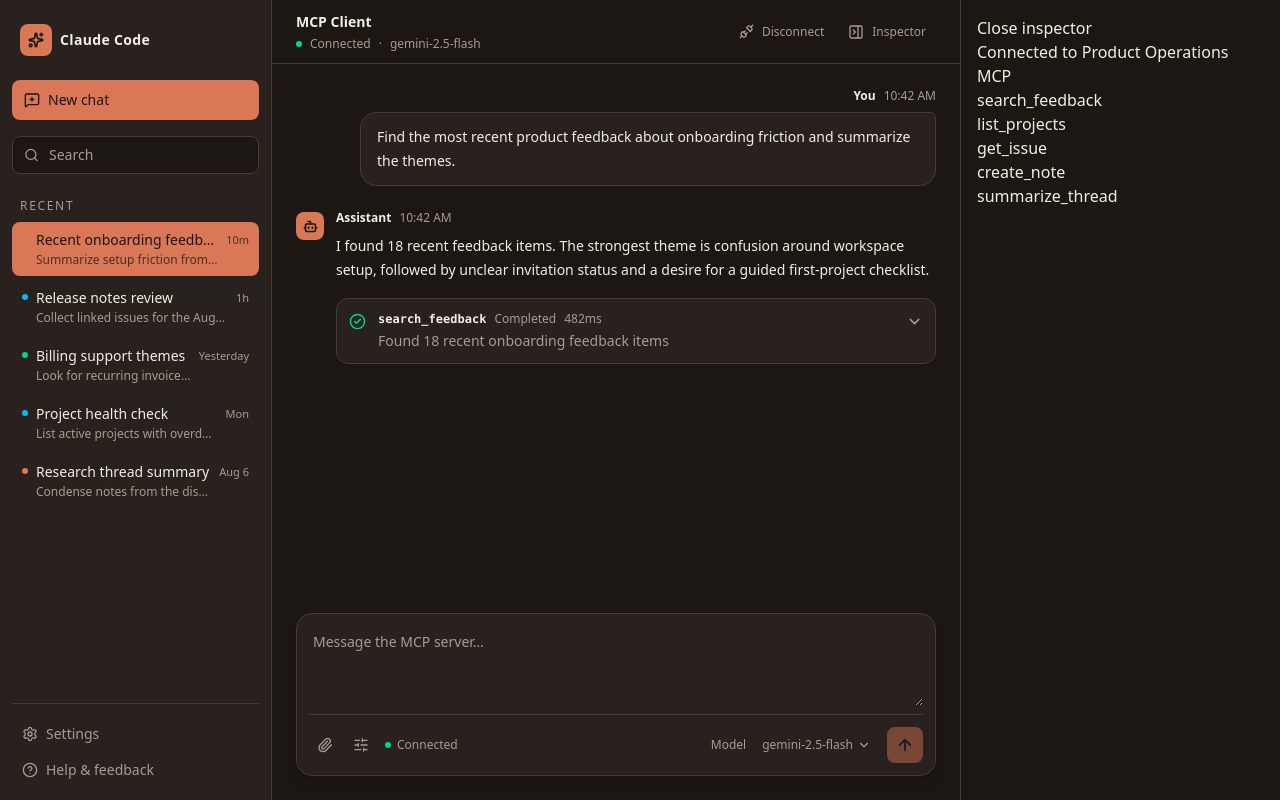
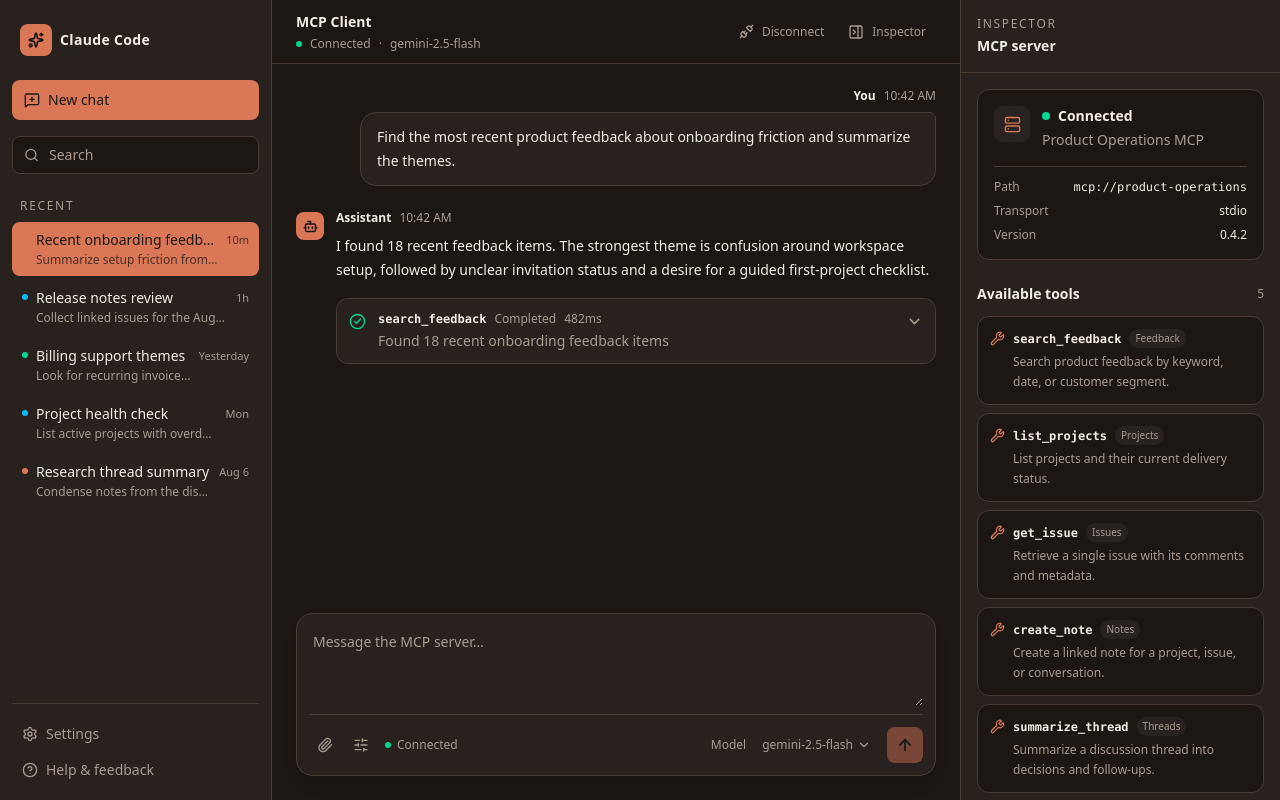
Before and after one commit to salman0butt/mcp-client, a React (Vite) app in the folder client/: page / in a window 1280 px wide. Built offline with nearby package versions, Linux system fonts and the light colour scheme.

Commit message:
feat: add MCP inspector

```diff
--- a/client/src/App.tsx
+++ b/client/src/App.tsx
@@ -2,6 +2,7 @@
 import { ChatHeader } from "./components/ChatHeader";
 import { Composer } from "./components/Composer";
 import { ConversationView } from "./components/ConversationView";
+import { Inspector } from "./components/Inspector";
 import { Sidebar } from "./components/Sidebar";
 import {
   availableTools,
@@ -9,7 +10,7 @@
   recentConversations,
   serverInfo,
 } from "./data";
-import type { Message, ServerInfo, ServerTool } from "./types";
+import type { Message } from "./types";
 
 const createId = (prefix: string) =>
   `${prefix}-${globalThis.crypto?.randomUUID?.() ?? Date.now().toString()}`;
@@ -98,7 +99,7 @@
   };
 
   return (
-    <main className="flex h-screen min-h-screen bg-[var(--color-espresso)] text-[var(--color-cream)]">
+    <main className="flex h-screen min-h-screen overflow-hidden bg-[var(--color-espresso)] text-[var(--color-cream)]">
       <Sidebar
         conversations={filteredConversations}
         searchQuery={searchQuery}
@@ -133,20 +134,3 @@
     </main>
   );
 }
-
-type InspectorProps = {
-  isConnected: boolean;
-  serverInfo: ServerInfo;
-  availableTools: ServerTool[];
-  onClose: () => void;
-};
-
-function Inspector({ isConnected, serverInfo, availableTools, onClose }: InspectorProps) {
-  return (
-    <aside className="w-80 shrink-0 border-l border-[var(--color-border)] p-4">
-      <button type="button" onClick={onClose}>Close inspector</button>
-      <p>{isConnected ? "Connected" : "Disconnected"} to {serverInfo.name}</p>
-      <ul>{availableTools.map((tool) => <li key={tool.name}>{tool.name}</li>)}</ul>
-    </aside>
-  );
-}
--- /dev/null
+++ b/client/src/components/Inspector.tsx
@@ -0,0 +1,124 @@
+import { Activity, CheckCircle2, Clock3, Server, WifiOff, Wrench, X } from "lucide-react";
+import type { ServerInfo, ServerTool } from "../types";
+
+type InspectorProps = {
+  isConnected: boolean;
+  serverInfo: ServerInfo;
+  availableTools: ServerTool[];
+  onClose: () => void;
+};
+
+const recentActivity = [
+  { label: "Connected to server", time: "10:42 AM", Icon: CheckCircle2, className: "text-emerald-400" },
+  { label: "Tool catalog synchronized", time: "10:41 AM", Icon: Activity, className: "text-[var(--color-terracotta)]" },
+  { label: "stdio transport ready", time: "10:40 AM", Icon: Clock3, className: "text-[var(--color-taupe)]" },
+] as const;
+
+export function Inspector({ isConnected, serverInfo, availableTools, onClose }: InspectorProps) {
+  const connectionLabel = isConnected ? "Connected" : "Disconnected";
+
+  return (
+    <aside
+      aria-label="MCP inspector"
+      className="inspector-panel fixed inset-y-0 right-0 z-10 flex w-full max-w-80 shrink-0 flex-col border-l border-[var(--color-border)] bg-[var(--color-charcoal)] shadow-2xl shadow-black/30 xl:static xl:z-auto xl:w-80 xl:shadow-none"
+    >
+      <div className="flex items-center justify-between border-b border-[var(--color-border)] px-4 py-4">
+        <div>
+          <p className="text-xs font-medium uppercase tracking-[0.14em] text-[var(--color-taupe)]">Inspector</p>
+          <h2 className="mt-1 text-sm font-semibold text-[var(--color-cream)]">MCP server</h2>
+        </div>
+        <button
+          aria-label="Close inspector"
+          className="inline-flex size-9 items-center justify-center rounded-lg text-[var(--color-taupe)] transition-colors hover:bg-white/5 hover:text-[var(--color-cream)] xl:hidden"
+          type="button"
+          onClick={onClose}
+        >
+          <X aria-hidden="true" size={17} />
+        </button>
+      </div>
+
+      <div className="min-h-0 flex-1 space-y-6 overflow-y-auto p-4">
+        <section aria-labelledby="connection-heading" className="rounded-xl border border-[var(--color-border)] bg-[var(--color-espresso)] p-4">
+          <div className="flex items-start gap-3">
+            <span className="flex size-9 shrink-0 items-center justify-center rounded-lg bg-white/5 text-[var(--color-terracotta)]">
+              {isConnected ? <Server aria-hidden="true" size={17} /> : <WifiOff aria-hidden="true" size={17} />}
+            </span>
+            <div className="min-w-0">
+              <div className="flex items-center gap-2">
+                <span
+                  aria-hidden="true"
+                  className={`size-2 rounded-full ${isConnected ? "bg-emerald-400" : "bg-[var(--color-terracotta)]"}`}
+                />
+                <p id="connection-heading" className="text-sm font-semibold text-[var(--color-cream)]">
+                  {connectionLabel}
+                </p>
+              </div>
+              <p className="mt-1 truncate text-sm text-[var(--color-taupe)]">{serverInfo.name}</p>
+            </div>
+          </div>
+
+          <dl className="mt-4 space-y-2 border-t border-[var(--color-border)] pt-3 text-xs">
+            <ConnectionDetail label="Path" value={serverInfo.path} mono />
+            <ConnectionDetail label="Transport" value={serverInfo.transport} />
+            <ConnectionDetail label="Version" value={serverInfo.version} />
+          </dl>
+        </section>
+
+        <section aria-labelledby="tools-heading">
+          <div className="flex items-center justify-between">
+            <h2 id="tools-heading" className="text-sm font-semibold text-[var(--color-cream)]">Available tools</h2>
+            <span className="text-xs text-[var(--color-taupe)]">{availableTools.length}</span>
+          </div>
+          <ul className="mt-3 space-y-2">
+            {availableTools.map((tool) => (
+              <li key={tool.name}>
+                <ToolCatalogCard tool={tool} />
+              </li>
+            ))}
+          </ul>
+        </section>
+
+        <section aria-labelledby="activity-heading">
+          <h2 id="activity-heading" className="text-sm font-semibold text-[var(--color-cream)]">Recent activity</h2>
+          <ul className="mt-3 space-y-3 border-l border-[var(--color-border)] pl-4">
+            {recentActivity.map(({ label, time, Icon, className }) => (
+              <li key={label} className="relative flex gap-2 text-xs">
+                <Icon aria-hidden="true" className={`absolute -left-[1.57rem] top-0 size-4 bg-[var(--color-charcoal)] ${className}`} />
+                <span className="min-w-0 flex-1 text-[var(--color-taupe)]">{label}</span>
+                <time className="shrink-0 text-[var(--color-taupe)]">{time}</time>
+              </li>
+            ))}
+          </ul>
+        </section>
+      </div>
+    </aside>
+  );
+}
+
+function ConnectionDetail({ label, value, mono = false }: { label: string; value: string; mono?: boolean }) {
+  return (
+    <div className="flex items-start justify-between gap-3">
+      <dt className="shrink-0 text-[var(--color-taupe)]">{label}</dt>
+      <dd className={`min-w-0 break-all text-right text-[var(--color-cream)] ${mono ? "font-mono" : ""}`}>{value}</dd>
+    </div>
+  );
+}
+
+function ToolCatalogCard({ tool }: { tool: ServerTool }) {
+  return (
+    <article className="rounded-xl border border-[var(--color-border)] bg-[var(--color-espresso)] p-3 transition-colors hover:bg-white/[0.03]">
+      <div className="flex items-start gap-2">
+        <Wrench aria-hidden="true" className="mt-0.5 shrink-0 text-[var(--color-terracotta)]" size={15} />
+        <div className="min-w-0">
+          <div className="flex flex-wrap items-center gap-x-2 gap-y-1">
+            <code className="break-all text-xs font-semibold text-[var(--color-cream)]">{tool.name}</code>
+            <span className="rounded-full bg-white/5 px-1.5 py-0.5 text-[10px] font-medium text-[var(--color-taupe)]">
+              {tool.category}
+            </span>
+          </div>
+          <p className="mt-1 text-xs leading-5 text-[var(--color-taupe)]">{tool.description}</p>
+        </div>
+      </div>
+    </article>
+  );
+}
--- a/client/src/index.css
+++ b/client/src/index.css
@@ -16,14 +16,32 @@
 html,
 body,
 #root {
+  height: 100%;
   min-height: 100%;
 }
 
 body {
   margin: 0;
   min-width: 320px;
+  overflow-x: hidden;
   background: var(--color-espresso);
   color: var(--color-cream);
+}
+
+@keyframes inspector-enter {
+  from {
+    opacity: 0;
+    transform: translateX(0.75rem);
+  }
+
+  to {
+    opacity: 1;
+    transform: translateX(0);
+  }
+}
+
+.inspector-panel {
+  animation: inspector-enter 180ms ease-out;
 }
 
 code,
@@ -52,3 +70,14 @@
   outline: 2px solid var(--color-terracotta);
   outline-offset: 2px;
 }
+
+@media (prefers-reduced-motion: reduce) {
+  *,
+  *::before,
+  *::after {
+    animation-duration: 0.01ms !important;
+    animation-iteration-count: 1 !important;
+    scroll-behavior: auto !important;
+    transition-duration: 0.01ms !important;
+  }
+}
```
